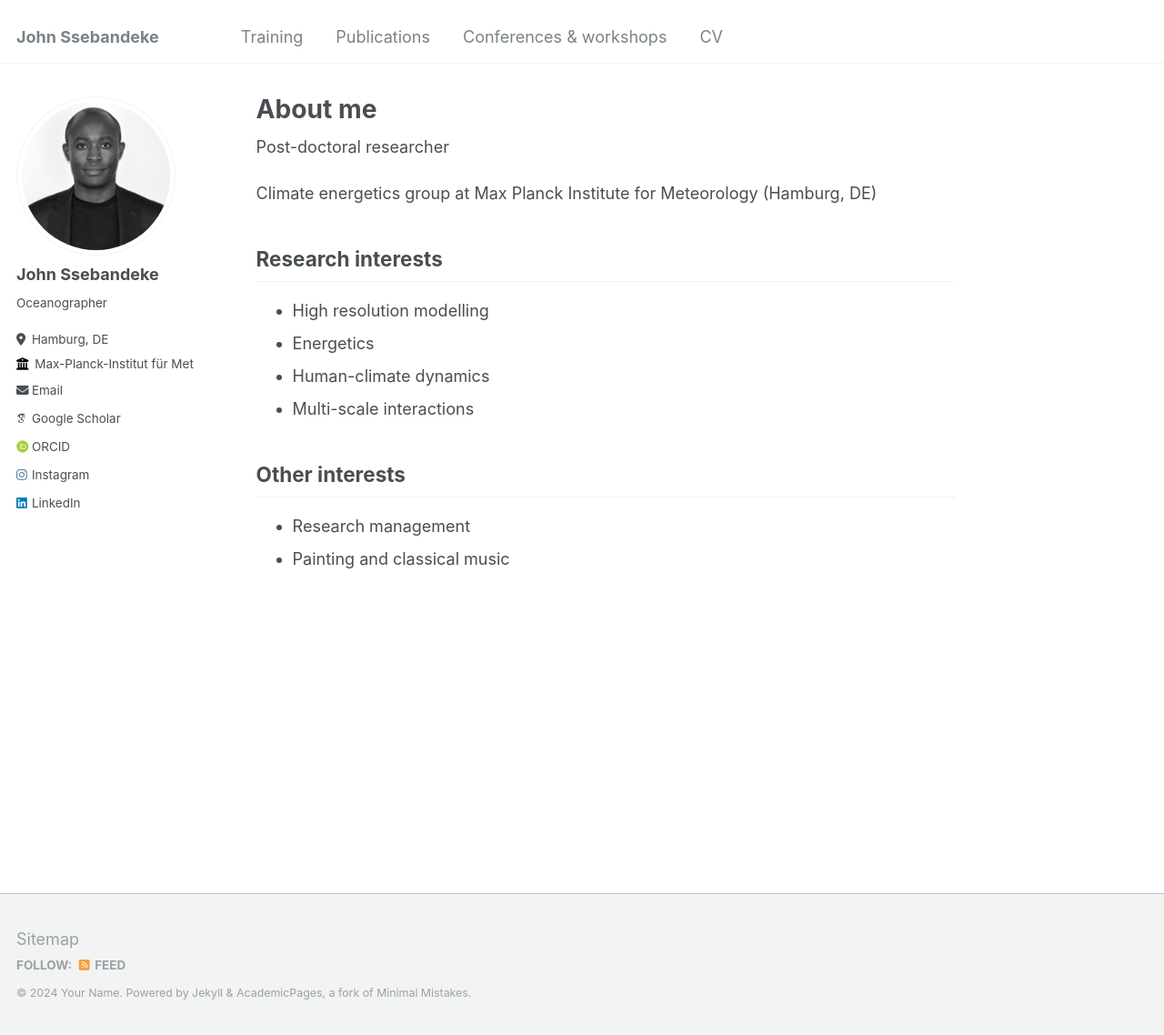
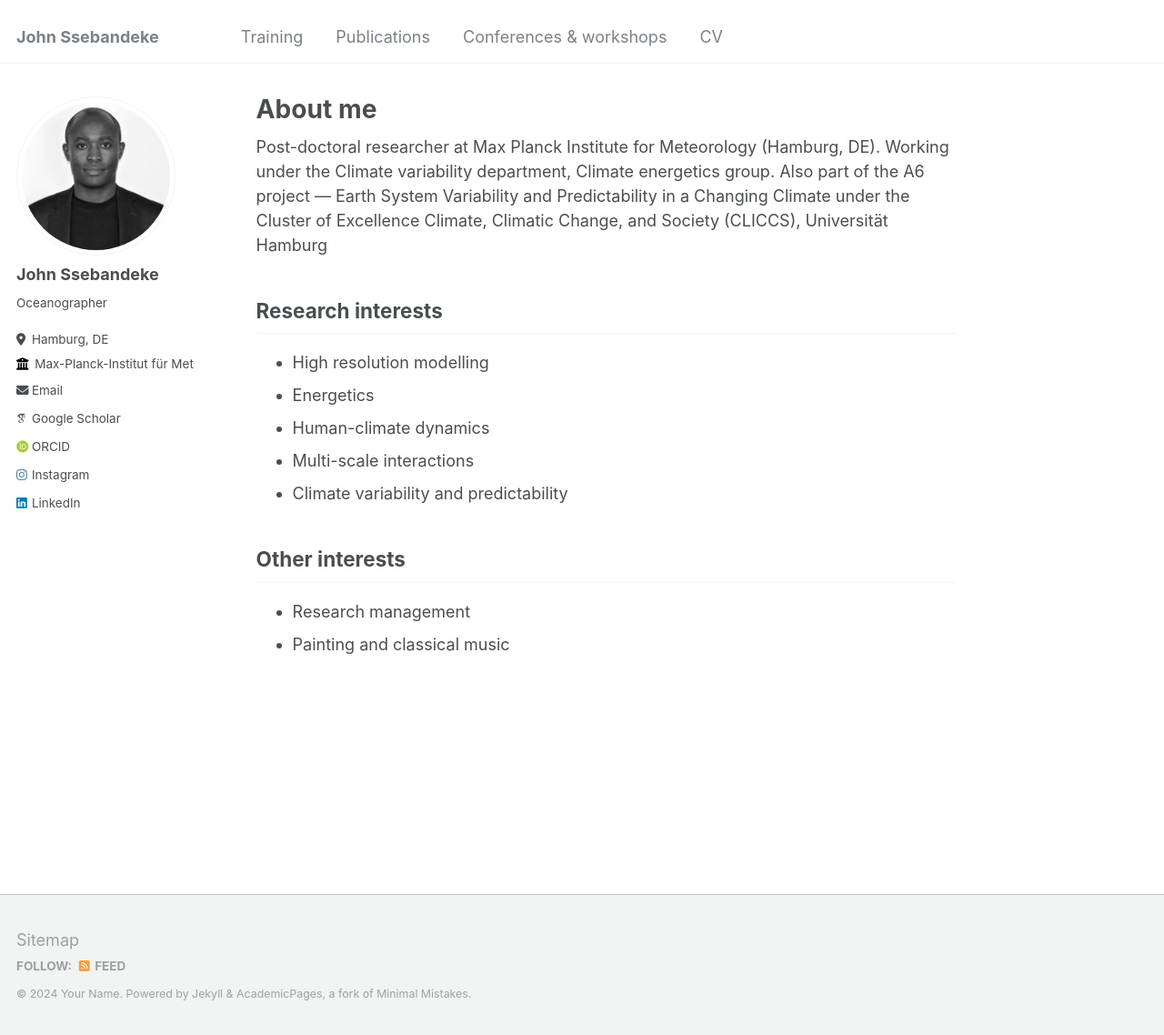
Before and after one commit to john-ssebandeke/john-ssebandeke.github.io, a Jekyll site: the page built from _pages/about.md, in a window 1280 px wide and 1138 px high. Shown: the whole window at 91% size. Built offline with Jekyll 4.4.1, drawn with Linux system fonts in a browser that asks for light colours; some web fonts are replaced.

Commit message:
Update about.md

```diff
--- a/_pages/about.md
+++ b/_pages/about.md
@@ -7,9 +7,7 @@ redirect_from:
   - /about.html
 ---
 
-Post-doctoral researcher
-
-Climate energetics group at Max Planck Institute for Meteorology (Hamburg, DE)
+Post-doctoral researcher at Max Planck Institute for Meteorology (Hamburg, DE). Working under the Climate variability department, Climate energetics group. Also part of the A6 project — Earth System Variability and Predictability in a Changing Climate under the Cluster of Excellence Climate, Climatic Change, and Society (CLICCS), Universität Hamburg
 
 ## Research interests
 
@@ -17,6 +15,7 @@ Climate energetics group at Max Planck Institute for Meteorology (Hamburg, DE)
   * Energetics
   * Human-climate dynamics
   * Multi-scale interactions
+  * Climate variability and predictability
 
 ## Other interests
   * Research management
```
